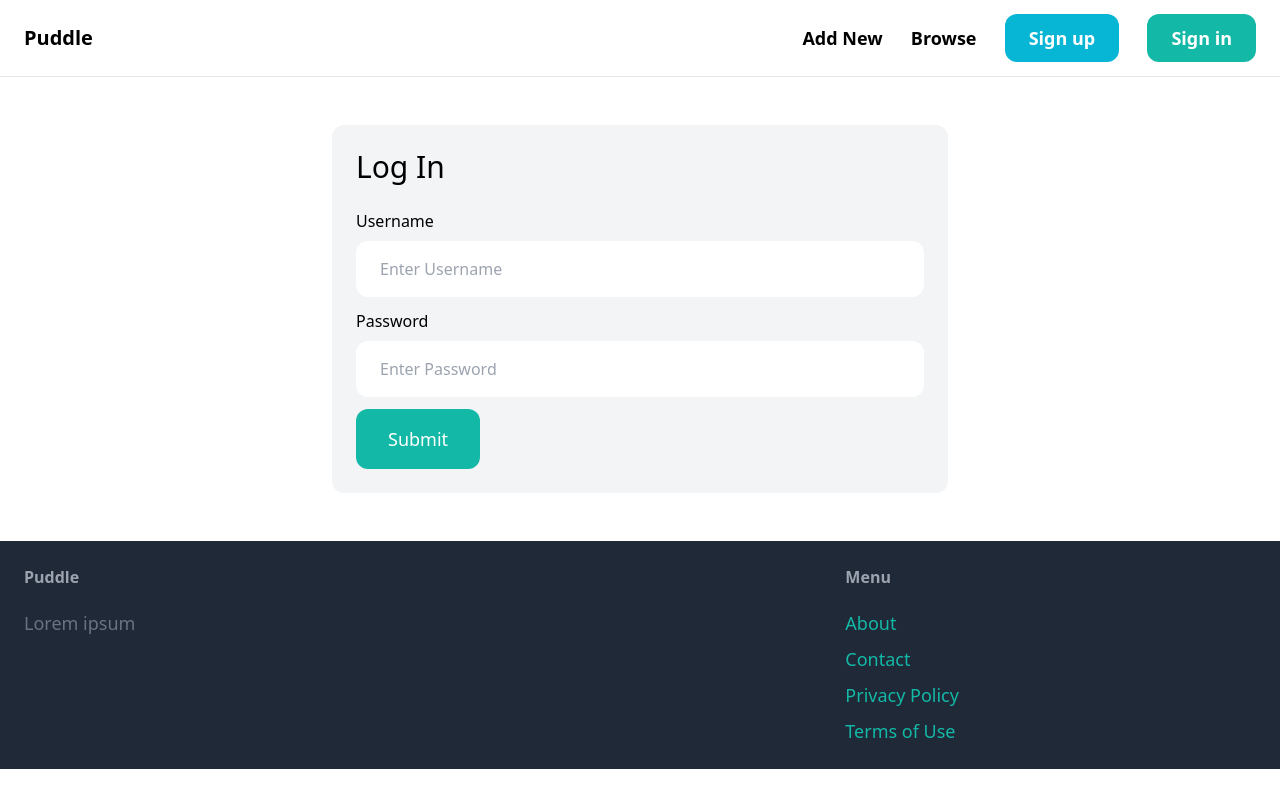
After one commit to OgutuJoseph/puddle, a Django app: page /login/ in a window 1280 px wide. The commit adds this page. Run offline with Django 4.2, Linux system fonts and the light colour scheme; some libraries are stand-ins or nearby versions.

Commit message:
Logging in

```diff
--- a/puddle/core/forms.py
+++ b/puddle/core/forms.py
@@ -38,4 +38,12 @@ class SignupForm(UserCreationForm):
         'placeholder':'Repeat Password'
     }))
 
-# class LoginForm(AuthenticationForm)
+class LoginForm(AuthenticationForm):
+    username = forms.CharField(widget=forms.TextInput(attrs={
+        'placeholder': 'Enter Username',
+        'class': 'w-full py-4 px-6 rounded-xl' ,
+    }))
+    password = forms.CharField(widget=forms.PasswordInput(attrs={
+        'placeholder': 'Enter Password',
+        'class': 'w-full py-4 px-6 rounded-xl'
+    }))
--- a/puddle/core/templates/core/base.html
+++ b/puddle/core/templates/core/base.html
@@ -15,8 +15,13 @@
                 <a href="#" class="text-lg font-semibold hover:text-gray-500">Add New</a>
                 <a href="#" class="text-lg font-semibold hover:text-gray-500">Browse</a>
 
-                <a href="{% url 'core:signup' %}" class="px-6 py-3 text-lg font-semibold bg-cyan-500 text-white rounded-xl hover:bg-cyan-700">Sign up</a>
-                <a href="#" class="px-6 py-3 text-lg font-semibold bg-teal-500 text-white rounded-xl hover:bg-teal-700">Sign in</a>
+                {% if request.user.is_authenticated %}
+                    <a href="" class="px-6 py-3 text-lg font-semibold bg-amber-500 text-white rounded-xl hover:bg-amber-700">Inbox</a>
+                    <a href="" class="px-6 py-3 text-lg font-semibold bg-gray-500 text-white rounded-xl hover:bg-gray-700">Dashboard</a>
+                {% else %}
+                    <a href="{% url 'core:signup' %}" class="px-6 py-3 text-lg font-semibold bg-cyan-500 text-white rounded-xl hover:bg-cyan-700">Sign up</a>
+                    <a href="{% url 'core:login' %}" class="px-6 py-3 text-lg font-semibold bg-teal-500 text-white rounded-xl hover:bg-teal-700">Sign in</a>
+                {% endif %}
             </div>
         </nav>
         <div class="px-6 py-6">
--- /dev/null
+++ b/puddle/core/templates/core/login.html
@@ -0,0 +1,37 @@
+{% extends 'core/base.html' %}
+{% block title %}Log In {% endblock %}
+{% block content %}
+<div class="w-1/2 my-6 mx-auto p-6 bg-gray-100 rounded-xl">
+    <h1 class="mb-6 text-3xl">Log In</h1>
+
+    <form method="post" action=".">
+        {% csrf_token %}
+
+        <!-- {{ form.as_p }} -->
+
+        <div class="mb-3">
+            <label class="inline-block mb-2">Username</label>
+            <br>
+            {{ form.username }}
+        </div>
+
+        <div class="mb-3">
+            <label class="inline-block mb-2">Password</label>
+            <br>
+            {{ form.password }}
+        </div>
+
+        {% if form.errors or form.non_field_errors %}
+            <div class="mb-3 p-6 bg-red-100 rounded-xl">
+                {% for field in form %}
+                    {{ field.errors }}
+                {% endfor %}
+
+                {{ form.non_field_errors }}
+            </div>
+        {% endif %}
+
+        <button class="py-4 px-8 text-lg bg-teal-500 hover:bg-teal-700 rounded-xl text-white">Submit</button>
+    </form>
+</div>
+{% endblock %}
--- a/puddle/core/urls.py
+++ b/puddle/core/urls.py
@@ -1,10 +1,13 @@
 from django.urls import path
+from django.contrib.auth import views as auth_views
 from . import views
+from .forms import LoginForm
 
 app_name = 'core'
 
 urlpatterns = [
     path('', views.index, name='index'),
     path('contact/', views.contact, name='contact'),
-    path('signup/', views.signup, name='signup')
+    path('signup/', views.signup, name='signup'),
+    path('login/', auth_views.LoginView.as_view(template_name='core/login.html', authentication_form=LoginForm), name='login'),
 ]
--- a/puddle/puddle/settings.py
+++ b/puddle/puddle/settings.py
@@ -26,6 +26,10 @@ SECRET_KEY = 'django-insecure-7%k!6wxfehm$i^k#h=qs9q1+b)5%i+(n%8##&#c-oh2k8byei*
 DEBUG = True
 
 ALLOWED_HOSTS = []
+
+LOGIN_URL = '/login/'
+LOGIN_REDIRECT_URL = '/'
+LOGOUT_REDIRECT_URL = '/'
 
 
 # Application definition
```
Also changed, not shown: puddle/db.sqlite3.
